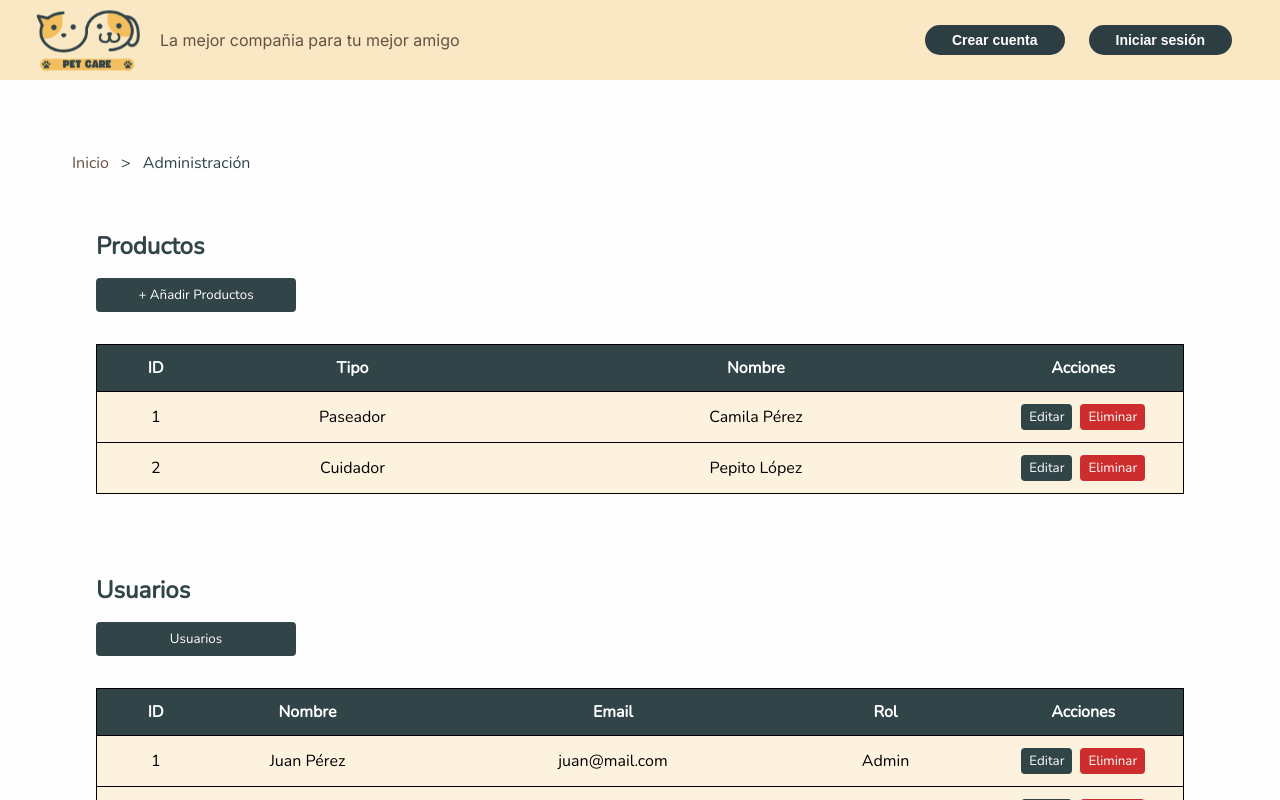
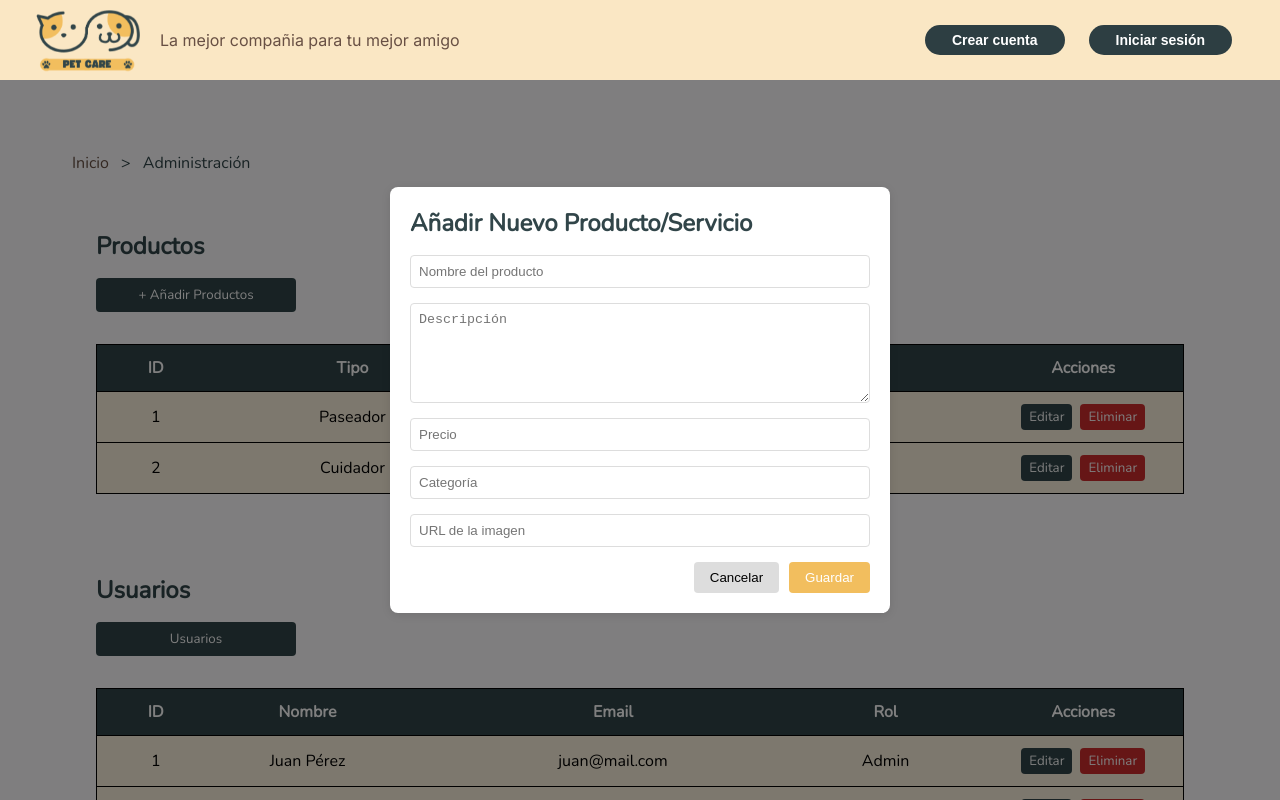
Before and after one commit to robertojvi/DigitalHouse-ProyectoIntegrador-Team1-PetCare, a React (Vite) app: page /administracion in a window 1280 px wide. Both pictures are taken after a click on the button "+ Añadir Productos". Shown: the top 800 px of the page. Built offline with nearby package versions, Linux system fonts and the light colour scheme.

Commit message:
add AddProductForm component for product/service creation

```diff
--- /dev/null
+++ b/src/components/forms/AddProductForm.jsx
@@ -0,0 +1,146 @@
+import React, { useState } from "react";
+import styled from "styled-components";
+
+const FormContainer = styled.div`
+	position: fixed;
+	top: 50%;
+	left: 50%;
+	transform: translate(-50%, -50%);
+	background: white;
+	padding: 20px;
+	border-radius: 8px;
+	box-shadow: 0 2px 10px rgba(0, 0, 0, 0.1);
+	width: 90%;
+	max-width: 500px;
+	z-index: 1000;
+`;
+
+const Overlay = styled.div`
+	position: fixed;
+	top: 0;
+	left: 0;
+	right: 0;
+	bottom: 0;
+	background: rgba(0, 0, 0, 0.5);
+	z-index: 999;
+`;
+
+const Form = styled.form`
+	display: flex;
+	flex-direction: column;
+	gap: 15px;
+`;
+
+const Input = styled.input`
+	padding: 8px;
+	border: 1px solid #ddd;
+	border-radius: 4px;
+`;
+
+const TextArea = styled.textarea`
+	padding: 8px;
+	border: 1px solid #ddd;
+	border-radius: 4px;
+	min-height: 100px;
+`;
+
+const ButtonGroup = styled.div`
+	display: flex;
+	justify-content: flex-end;
+	gap: 10px;
+`;
+
+const Button = styled.button`
+	padding: 8px 16px;
+	border: none;
+	border-radius: 4px;
+	cursor: pointer;
+
+	&.cancel {
+		background: #ddd;
+	}
+
+	&.submit {
+		background: #f2be5e;
+		color: white;
+	}
+`;
+
+const AddProductForm = ({ onClose, onSubmit }) => {
+	const [formData, setFormData] = useState({
+		name: "",
+		description: "",
+		price: "",
+		category: "",
+		image: "",
+	});
+
+	const handleSubmit = (e) => {
+		e.preventDefault();
+		onSubmit(formData);
+		onClose();
+	};
+
+	return (
+		<>
+			<Overlay onClick={onClose} />
+			<FormContainer>
+				<h2>Añadir Nuevo Producto/Servicio</h2>
+				<Form onSubmit={handleSubmit}>
+					<Input
+						type="text"
+						placeholder="Nombre del producto"
+						value={formData.name}
+						onChange={(e) => setFormData({ ...formData, name: e.target.value })}
+						required
+					/>
+					<TextArea
+						placeholder="Descripción"
+						value={formData.description}
+						onChange={(e) =>
+							setFormData({ ...formData, description: e.target.value })
+						}
+						required
+					/>
+					<Input
+						type="number"
+						placeholder="Precio"
+						value={formData.price}
+						onChange={(e) =>
+							setFormData({ ...formData, price: e.target.value })
+						}
+						required
+					/>
+					<Input
+						type="text"
+						placeholder="Categoría"
+						value={formData.category}
+						onChange={(e) =>
+							setFormData({ ...formData, category: e.target.value })
+						}
+						required
+					/>
+					<Input
+						type="url"
+						placeholder="URL de la imagen"
+						value={formData.image}
+						onChange={(e) =>
+							setFormData({ ...formData, image: e.target.value })
+						}
+						required
+					/>
+					<ButtonGroup>
+						<Button type="button" className="cancel" onClick={onClose}>
+							Cancelar
+						</Button>
+						<Button type="submit" className="submit">
+							Guardar
+						</Button>
+					</ButtonGroup>
+				</Form>
+			</FormContainer>
+		</>
+	);
+};
+
+export default AddProductForm;
--- a/src/pages/Admin.jsx
+++ b/src/pages/Admin.jsx
@@ -1,10 +1,12 @@
-import React from "react";
+import React, { useState } from "react";
 import { Link } from "react-router-dom";
 import warningIcon from "../images/warning.png";
 import "../styles/admin/admin.css";
+import AddProductForm from "../components/forms/AddProductForm";
 
 const Admin = () => {
-  // Actualizamos los datos de ejemplo para productos
+	const [showAddForm, setShowAddForm] = useState(false);
+
 	const productos = [
 		{ id: 1, tipo: "Paseador", nombre: "Camila Pérez" },
 		{ id: 2, tipo: "Cuidador", nombre: "Pepito López" },
@@ -27,13 +29,16 @@ const Admin = () => {
 		{ id: 3, nombre: "Especializada" },
 	];
 
-  // Funciones para manejar edición y eliminación
 	const handleEdit = (item, tipo) => {
 		console.log(`Editando ${tipo}:`, item);
 	};
 
 	const handleDelete = (item, tipo) => {
 		console.log(`Eliminando ${tipo}:`, item);
+	};
+
+	const handleAddProduct = (productData) => {
+		console.log("Nuevo producto:", productData);
 	};
 
 	return (
@@ -54,7 +59,15 @@ const Admin = () => {
 			<div className="admin-content">
 				<section className="admin-section">
 					<h2>Productos</h2>
-          <button className="admin-button">+ Añadir Productos</button>
+					<button className="admin-button" onClick={() => setShowAddForm(true)}>
+						+ Añadir Productos
+					</button>
+					{showAddForm && (
+						<AddProductForm
+							onClose={() => setShowAddForm(false)}
+							onSubmit={handleAddProduct}
+						/>
+					)}
 					<div className="admin-table-container">
 						<table className="admin-table">
 							<thead>
```
Lines whose indentation alone changed are shown as unchanged.
